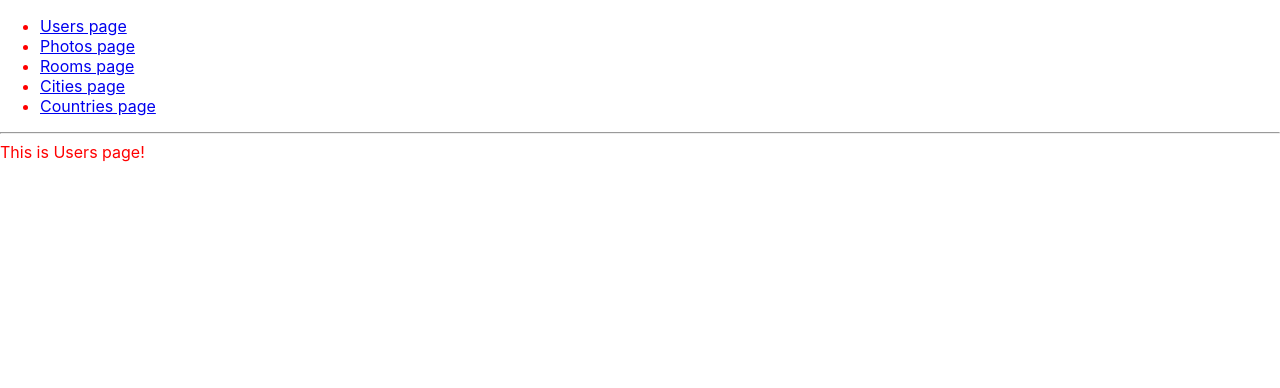
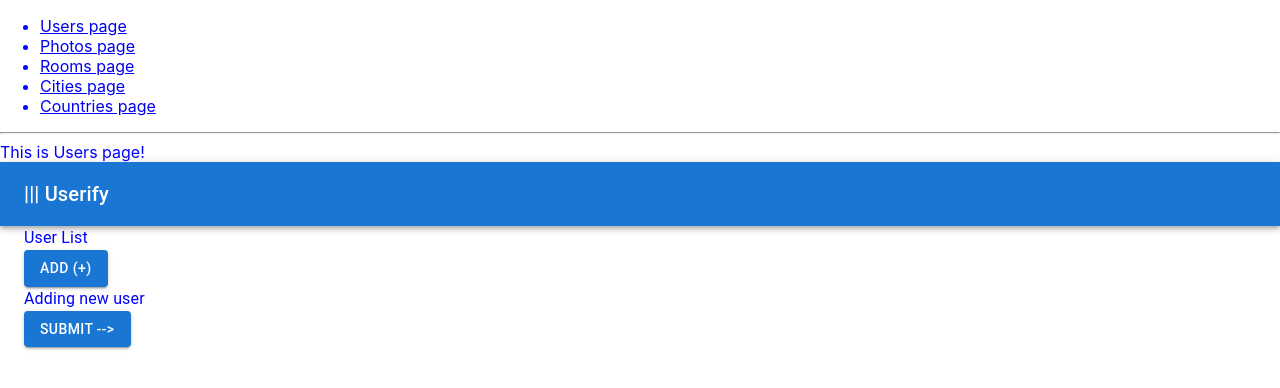
Before and after one commit to pawelwojtanowicz/two-pages-practice, a React (Create React App) app: page /users in a window 1280 px wide. Shown: the top 388 px of the page. Built offline with nearby package versions, Linux system fonts and the light colour scheme.

Commit message:
adding users

```diff
--- a/package.json
+++ b/package.json
@@ -6,7 +6,8 @@
     "@emotion/react": "^11.9.3",
     "@emotion/styled": "^11.9.3",
     "@material/circular-progress": "^14.0.0",
-    "@mui/material": "^5.8.5",
+    "@mui/icons-material": "^5.8.4",
+    "@mui/material": "^5.8.6",
     "@testing-library/jest-dom": "^5.16.4",
     "@testing-library/react": "^13.3.0",
     "@testing-library/user-event": "^13.5.0",
--- a/src/Countries.tsx
+++ b/src/Countries.tsx
@@ -1,5 +1,11 @@
+import FlagsList from "./FlagsList";
 const Countries = () => {
-  return <div>This is Countries page!</div>;
+  return (
+    <div>
+      This is Countries page!
+      <FlagsList />
+    </div>
+  );
 };
 
 export default Countries;
--- /dev/null
+++ b/src/FetchedFlags.tsx
@@ -0,0 +1,39 @@
+// @ts-nocheck
+import { useState, useEffect } from "react";
+import { CircularProgress } from "@mui/material";
+
+import axios from "axios";
+
+const FetchedFlags: React.FC = () => {
+  const [photos, setPhotos] = useState([]);
+  const [loading, setLoading] = useState(true);
+
+  useEffect(() => {
+    axios
+      .get(
+        "https://cdn.jsdelivr.net/npm/country-flag-emoji-json@2.0.0/dist/index.json"
+      )
+      .then((res) => {
+        setPhotos(res.data);
+        setLoading(false);
+      });
+  });
+  const showData = () => {};
+
+  return (
+    <div>
+      {loading ? (
+        <CircularProgress />
+      ) : (
+        <ul>
+          {photos.map((photo) => (
+            <li>
+              <img src={photo.image} alt="jakiesphoto" />
+            </li>
+          ))}
+        </ul>
+      )}
+    </div>
+  );
+};
+export default FetchedFlags;
--- /dev/null
+++ b/src/FlagsList.tsx
@@ -0,0 +1,23 @@
+// @ts-nocheck
+import { useState, useEffect } from "react";
+import { Button } from "@mui/material";
+
+import FetchedFlags from "./FetchedFlags";
+
+const FlagsList: React.FC = () => {
+  const [show, setShow] = useState(false);
+  const click = () => {
+    setShow(true);
+  };
+  return (
+    <div>
+      <div>
+        <Button variant="contained" onClick={click}>
+          Fetch data
+        </Button>
+        <div>{show ? <FetchedFlags /> : ""}</div>
+      </div>
+    </div>
+  );
+};
+export default FlagsList;
--- a/src/Layout.tsx
+++ b/src/Layout.tsx
@@ -2,7 +2,7 @@ import { Link, Outlet } from "react-router-dom";
 
 const Layout: React.FC = () => {
   return (
-    <div style={{ color: "red", textAlign: "left" }}>
+    <div style={{ color: "blue", textAlign: "left" }}>
       <nav>
         <ul>
           <li>
--- a/src/Users.tsx
+++ b/src/Users.tsx
@@ -1,5 +1,16 @@
+import MyAppBar from "./userify-components/MyAppBar";
+import UserList from "./userify-components/UserList";
+import AddingSpace from "./userify-components/AddingSpace";
+
 const Users = () => {
-  return <div>This is Users page!</div>;
+  return (
+    <div>
+      This is Users page!
+      <MyAppBar />
+      <UserList />
+      <AddingSpace />
+    </div>
+  );
 };
 
 export default Users;
--- /dev/null
+++ b/src/userify-components/AddingSpace.tsx
@@ -0,0 +1,17 @@
+// @ts-nocheck
+import { Box } from "@mui/system";
+import { Typography } from "@mui/material";
+import { Button } from "@mui/material";
+
+const AddingSpace: React.FC = () => {
+  return (
+    <div>
+      <Box ml={3} textAlign="left">
+        <Typography>Adding new user</Typography>
+        <Button variant="contained">{"Submit -->"}</Button>
+      </Box>
+    </div>
+  );
+};
+
+export default AddingSpace;
--- /dev/null
+++ b/src/userify-components/MyAppBar.tsx
@@ -0,0 +1,26 @@
+// @ts-nocheck
+import { Box } from "@mui/material";
+import { AppBar } from "@mui/material";
+import { Toolbar } from "@mui/material";
+import { Typography } from "@mui/material";
+
+const MyAppBar: React.FC = () => {
+  return (
+    <Box>
+      <AppBar position="static">
+        <Toolbar>
+          <Typography
+            variant="h6"
+            component="div"
+            sx={{ flexGrow: 1 }}
+            align="left"
+          >
+            {"||| Userify"}
+          </Typography>
+        </Toolbar>
+      </AppBar>
+    </Box>
+  );
+};
+
+export default MyAppBar;
--- /dev/null
+++ b/src/userify-components/UserList.tsx
@@ -0,0 +1,17 @@
+// @ts-nocheck
+import { Box } from "@mui/material";
+import { Typography } from "@mui/material";
+import { Button } from "@mui/material";
+
+interface Props {}
+
+const UserList: React.FC = () => {
+  return (
+    <Box ml={3} textAlign="left">
+      <Typography>User List</Typography>
+      <Button variant="contained">Add (+)</Button>
+    </Box>
+  );
+};
+
+export default UserList;
```
Also changed, not shown: 1 other file (tests, documents, lock files or other folders).
